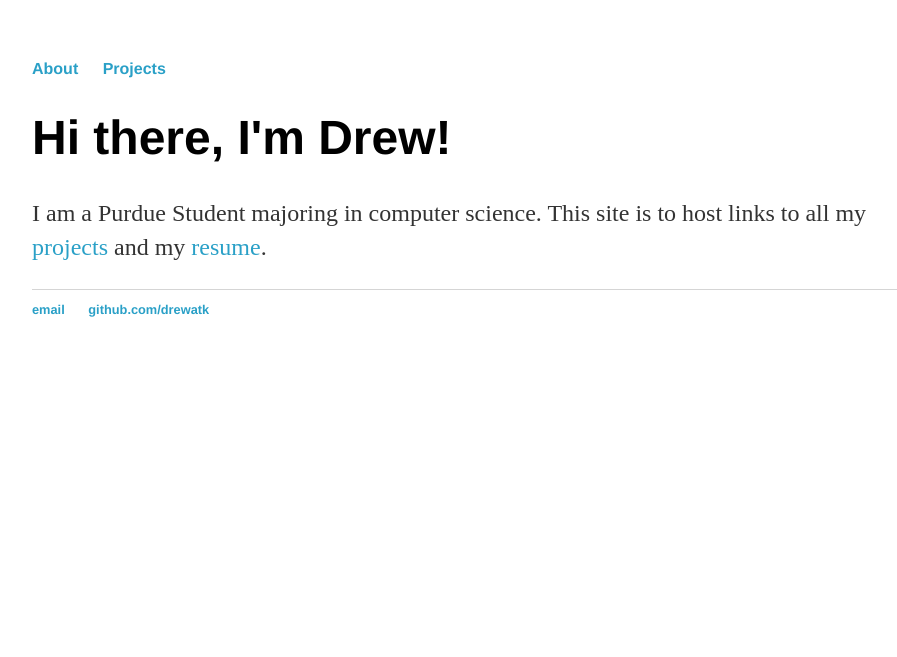
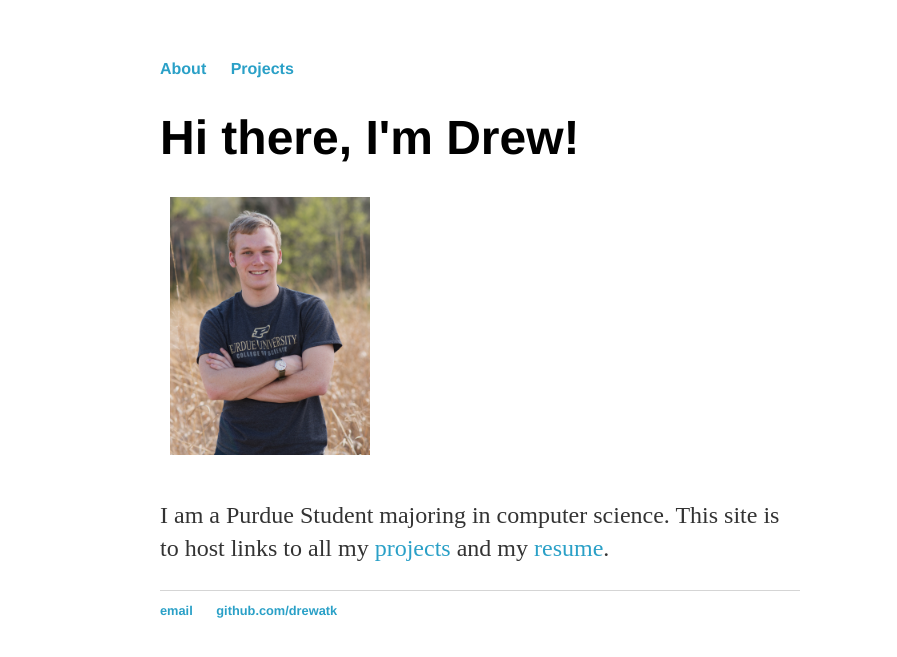
Before and after one commit to drewatk/drewatk.github.io, a Jekyll site: the page built from index.md, in a window 1280 px wide. Shown: the top 657 px of the page, without its empty margins (160-1057 px from the left). Built offline with Jekyll 4.4.1, drawn with Linux system fonts in a browser that asks for light colours.

Commit message:
add image and remove old project

```diff
--- a/css/main.css
+++ b/css/main.css
@@ -1,6 +1,6 @@
 body {
     margin: 60px auto;
-    width: 70%;
+    width: 50%;
 }
 nav ul, footer ul {
     font-family:'Helvetica', 'Arial', 'Sans-Serif';
@@ -41,3 +41,9 @@ ul.posts {
 ul.posts li {
     list-style: none;
 }
+
+img[alt=portrait] {
+     width: 200px;
+
+     margin: 0 0 10px 10px;
+ }
--- a/index.md
+++ b/index.md
@@ -4,4 +4,7 @@ title: Drew Atkinson
 ---
 
 # Hi there, I\'m Drew!
+![portrait](DAscaled.jpg)
+
+
 I am a Purdue Student majoring in computer science. This site is to host links to all my [projects](/projects) and my [resume](/resumes/fall15internship.pdf).
```
Also changed, not shown: projects/index.md (+0 -3 lines), DAscaled.jpg (added).
